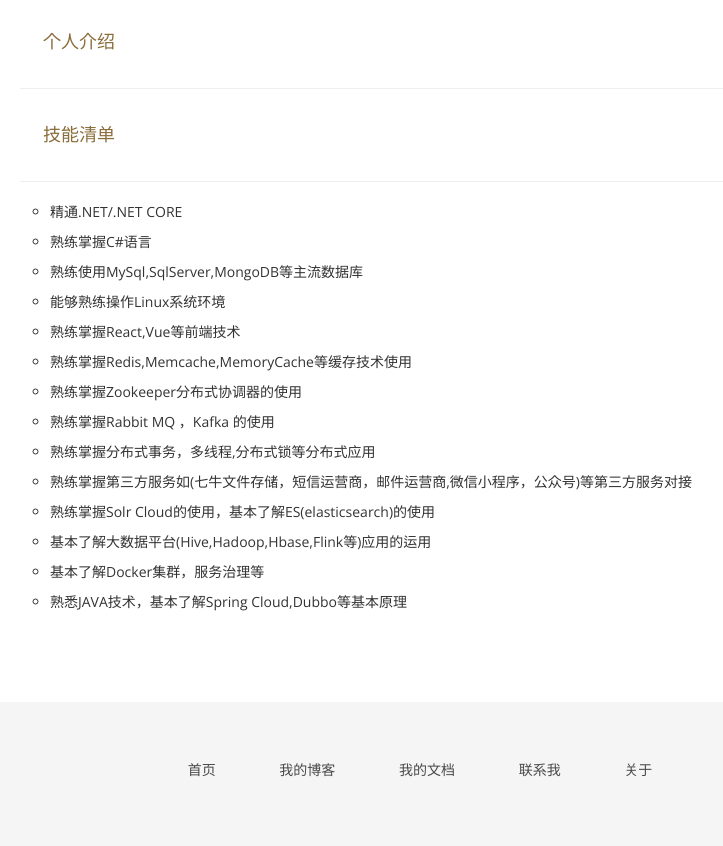
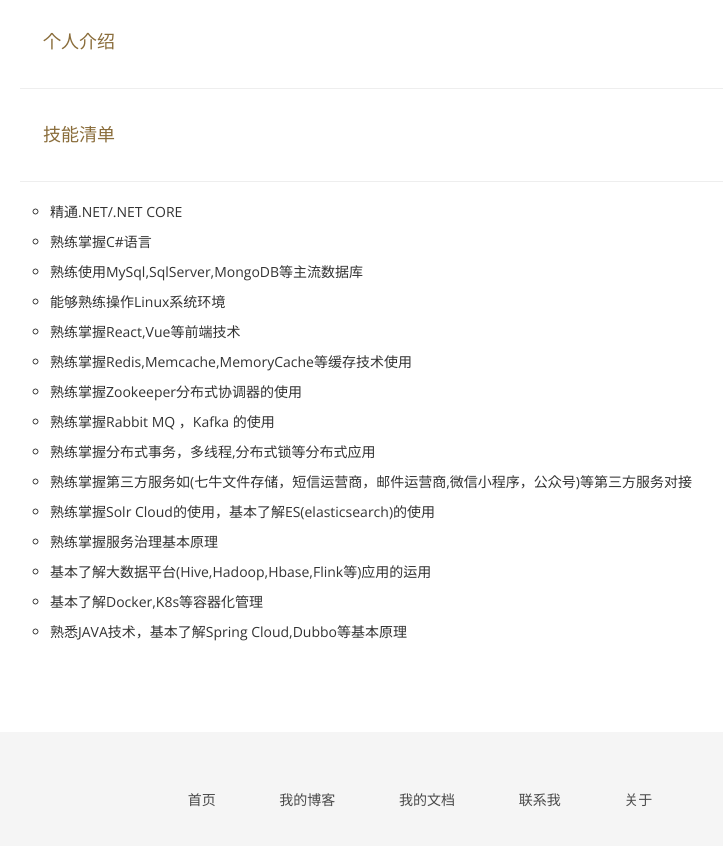
Before and after one commit to zhuzhiyuan/zhuzhiyuan.github.io, a Jekyll site: the page built from about.md, in a window 1280 px wide and 900 px high, scrolled down 706 px. Shown: the top 846 px of the window, without its empty margins (220-943 px from the left). Built offline with Jekyll 4.4.1, drawn with Linux system fonts in a browser that asks for light colours; some web fonts are replaced.

Commit message:
add about.md

```diff
--- a/about.md
+++ b/about.md
@@ -44,6 +44,7 @@ ___
 * 熟练掌握分布式事务，多线程,分布式锁等分布式应用
 * 熟练掌握第三方服务如(七牛文件存储，短信运营商，邮件运营商,微信小程序，公众号)等第三方服务对接
 * 熟练掌握Solr Cloud的使用，基本了解ES(elasticsearch)的使用
+* 熟练掌握服务治理基本原理
 * 基本了解大数据平台(Hive,Hadoop,Hbase,Flink等)应用的运用
-* 基本了解Docker集群，服务治理等
+* 基本了解Docker,K8s等容器化管理
 * 熟悉JAVA技术，基本了解Spring Cloud,Dubbo等基本原理
```
